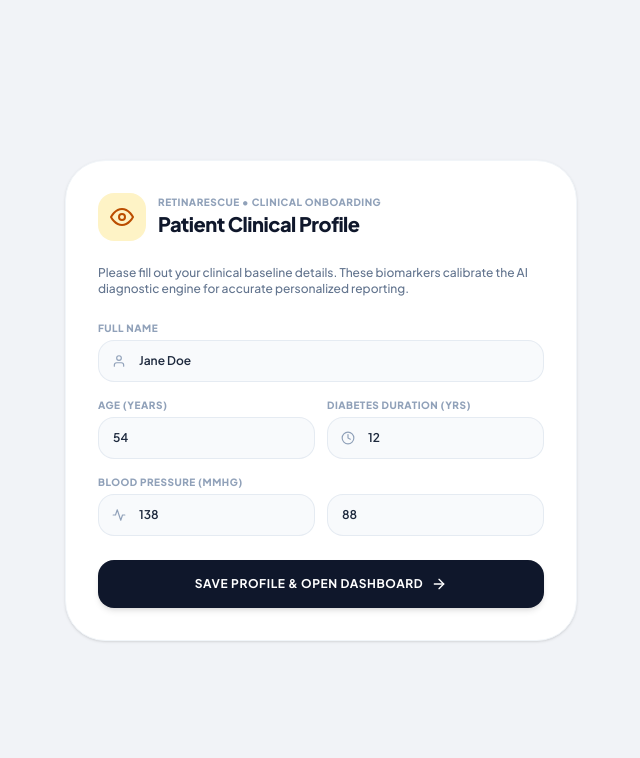
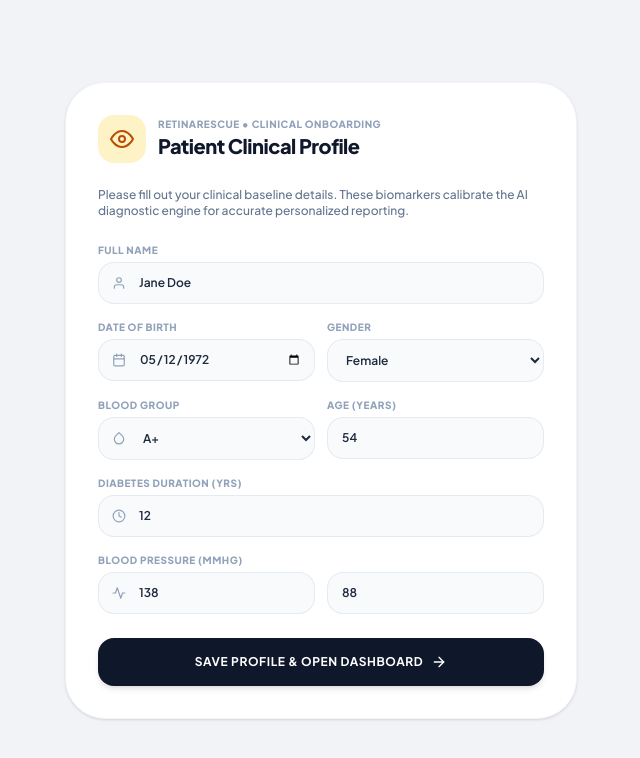
Before and after one commit to ruhaniraman/DiabetesRetina, a React app in the folder frontend/: page /patient-details in a window 1280 px wide. Shown: the top 758 px of the page, without its empty margins (319-959 px from the left). Built offline with nearby package versions, Linux system fonts and the light colour scheme; the HTML template or start-up script is replaced by a standard one.

Commit message:
stage5 final

```diff
--- a/frontend/src/pages/PatientDetailsPage.jsx
+++ b/frontend/src/pages/PatientDetailsPage.jsx
@@ -1,13 +1,20 @@
 import React, { useState } from 'react';
-import { FiUser, FiActivity, FiClock, FiArrowRight, FiEye } from 'react-icons/fi';
+import {
+  FiUser, FiActivity, FiClock,
+  FiArrowRight, FiEye, FiCalendar, FiDroplet
+} from 'react-icons/fi';
 
 export default function PatientDetailsPage({ onSubmit, initialData }) {
-  const [formData, setFormData] = useState(initialData || {
+  const [formData, setFormData] = useState({
     fullName: 'Jane Doe',
+    dob: '1972-05-12',
+    gender: 'Female',
+    bloodGroup: 'A+',
     age: '54',
     systolicBP: '138',
     diastolicBP: '88',
-    diabetesDuration: '12'
+    diabetesDuration: '12',
+    ...initialData
   });
 
   const handleSubmit = (e) => {
@@ -19,6 +26,7 @@ export default function PatientDetailsPage({ onSubmit, initialData }) {
     <div className="min-h-screen bg-[#f1f3f7] flex items-center justify-center p-4 font-sans select-none">
       <div className="bg-white border border-slate-100 rounded-[2.5rem] p-8 max-w-lg w-full shadow-sm">
 
+        {/* Header */}
         <div className="flex items-center gap-3 mb-6">
           <div className="w-12 h-12 rounded-2xl bg-amber-100 text-amber-700 flex items-center justify-center text-2xl">
             <FiEye />
@@ -36,6 +44,8 @@ export default function PatientDetailsPage({ onSubmit, initialData }) {
         </p>
 
         <form onSubmit={handleSubmit} className="space-y-4">
+
+          {/* Full Name */}
           <div>
             <label className="text-[10px] font-extrabold text-slate-400 uppercase tracking-wider block mb-1">
               Full Name
@@ -53,7 +63,68 @@ export default function PatientDetailsPage({ onSubmit, initialData }) {
             </div>
           </div>
 
+          {/* Date of Birth & Gender */}
           <div className="grid grid-cols-2 gap-3">
+            <div>
+              <label className="text-[10px] font-extrabold text-slate-400 uppercase tracking-wider block mb-1">
+                Date of Birth
+              </label>
+              <div className="relative flex items-center">
+                <FiCalendar className="absolute left-3.5 text-slate-400 text-sm" />
+                <input
+                  type="date"
+                  required
+                  value={formData.dob}
+                  onChange={(e) => setFormData({ ...formData, dob: e.target.value })}
+                  className="w-full bg-slate-50 border border-slate-200/80 rounded-2xl py-3 pl-10 pr-3 text-xs font-semibold text-slate-800 focus:outline-none focus:border-slate-900 transition cursor-pointer"
+                />
+              </div>
+            </div>
+
+            <div>
+              <label className="text-[10px] font-extrabold text-slate-400 uppercase tracking-wider block mb-1">
+                Gender
+              </label>
+              <select
+                required
+                value={formData.gender}
+                onChange={(e) => setFormData({ ...formData, gender: e.target.value })}
+                className="w-full bg-slate-50 border border-slate-200/80 rounded-2xl py-3 px-3.5 text-xs font-semibold text-slate-800 focus:outline-none focus:border-slate-900 transition cursor-pointer"
+              >
+                <option value="Female">Female</option>
+                <option value="Male">Male</option>
+                <option value="Other">Other</option>
+                <option value="Prefer not to say">Prefer not to say</option>
+              </select>
+            </div>
+          </div>
+
+          {/* Blood Group & Age */}
+          <div className="grid grid-cols-2 gap-3">
+            <div>
+              <label className="text-[10px] font-extrabold text-slate-400 uppercase tracking-wider block mb-1">
+                Blood Group
+              </label>
+              <div className="relative flex items-center">
+                <FiDroplet className="absolute left-3.5 text-slate-400 text-sm" />
+                <select
+                  required
+                  value={formData.bloodGroup}
+                  onChange={(e) => setFormData({ ...formData, bloodGroup: e.target.value })}
+                  className="w-full bg-slate-50 border border-slate-200/80 rounded-2xl py-3 pl-10 pr-3 text-xs font-semibold text-slate-800 focus:outline-none focus:border-slate-900 transition cursor-pointer"
+                >
+                  <option value="A+">A+</option>
+                  <option value="A-">A-</option>
+                  <option value="B+">B+</option>
+                  <option value="B-">B-</option>
+                  <option value="O+">O+</option>
+                  <option value="O-">O-</option>
+                  <option value="AB+">AB+</option>
+                  <option value="AB-">AB-</option>
+                </select>
+              </div>
+            </div>
+
             <div>
               <label className="text-[10px] font-extrabold text-slate-400 uppercase tracking-wider block mb-1">
                 Age (Years)
@@ -67,7 +138,9 @@ export default function PatientDetailsPage({ onSubmit, initialData }) {
                 className="w-full bg-slate-50 border border-slate-200/80 rounded-2xl py-3 px-3.5 text-xs font-semibold text-slate-800 focus:outline-none focus:border-slate-900 transition"
               />
             </div>
+          </div>
 
+          {/* Diabetes Duration */}
           <div>
             <label className="text-[10px] font-extrabold text-slate-400 uppercase tracking-wider block mb-1">
               Diabetes Duration (Yrs)
@@ -84,8 +157,8 @@ export default function PatientDetailsPage({ onSubmit, initialData }) {
               />
             </div>
           </div>
-          </div>
 
+          {/* Blood Pressure */}
           <div>
             <label className="text-[10px] font-extrabold text-slate-400 uppercase tracking-wider block mb-1">
               Blood Pressure (mmHg)
@@ -114,6 +187,7 @@ export default function PatientDetailsPage({ onSubmit, initialData }) {
             </div>
           </div>
 
+          {/* Submit Button */}
           <button
             type="submit"
             className="w-full mt-6 bg-slate-900 hover:bg-slate-800 text-white font-bold py-4 rounded-2xl shadow-md transition flex items-center justify-center gap-2 text-xs uppercase tracking-wider cursor-pointer active:scale-[0.99]"
```
Also changed, not shown: 2 other files (tests, documents, lock files or other folders). Lines whose indentation alone changed are shown as unchanged.
